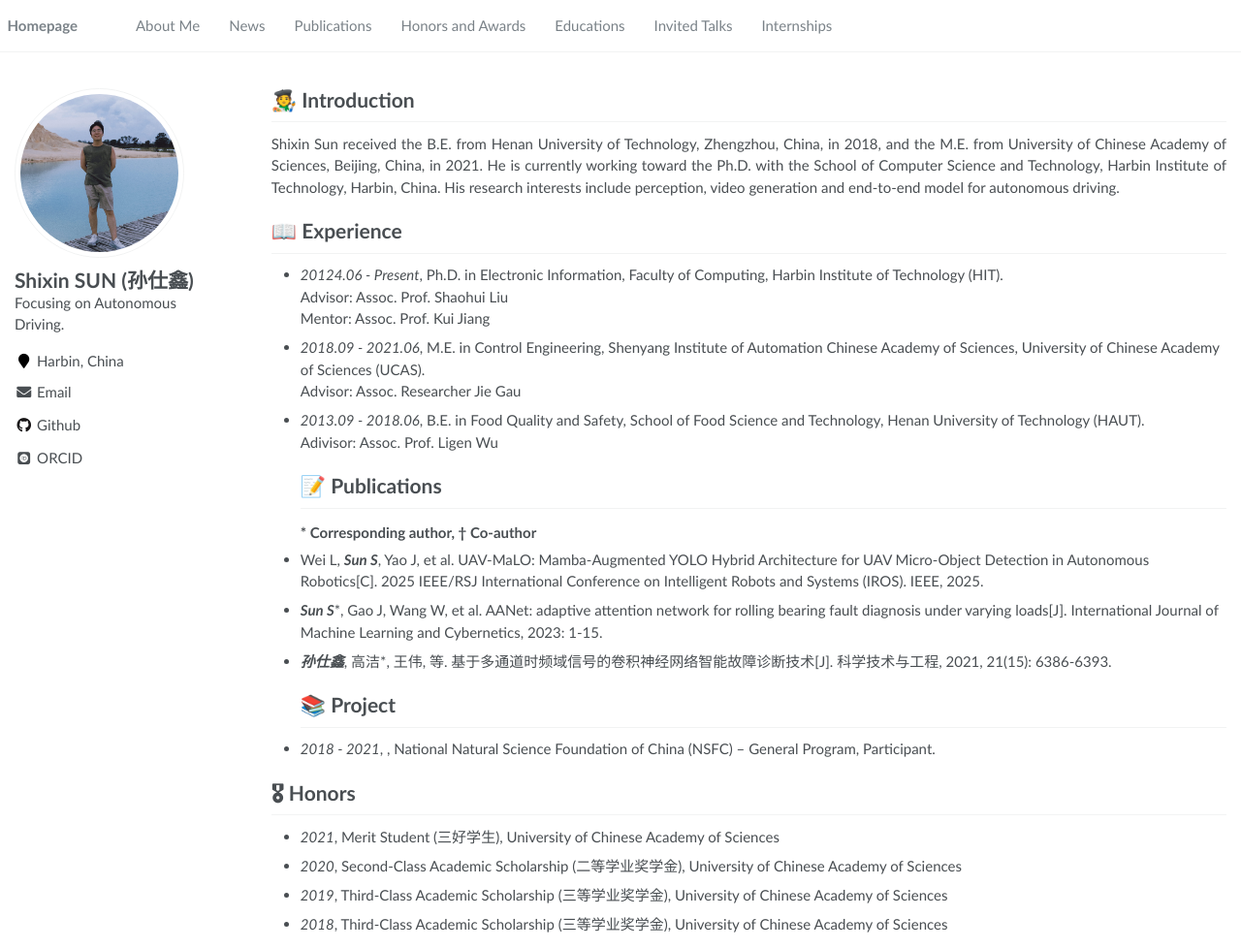
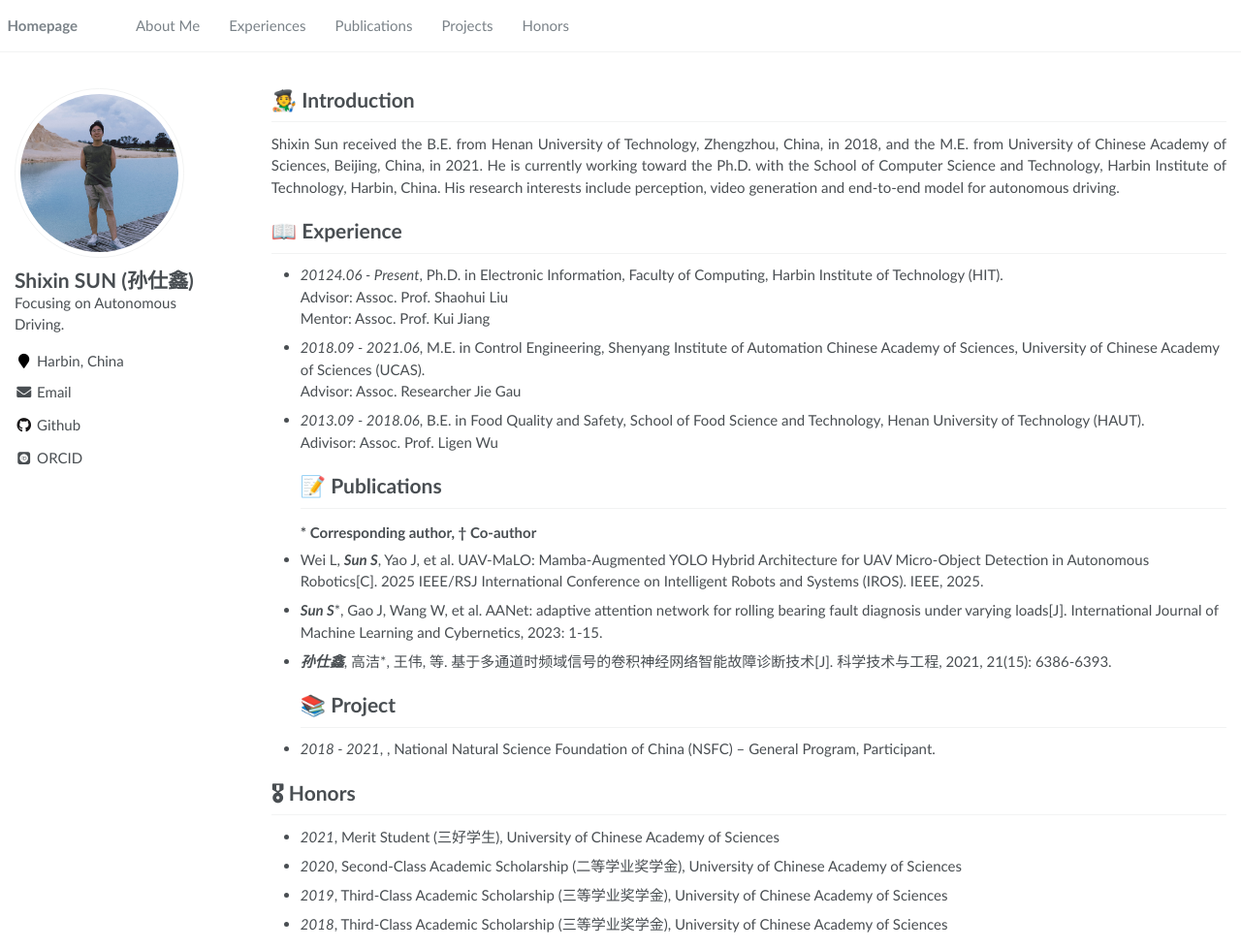
Before and after one commit to ShixinSUN94/shixinsun94.github.io, a Jekyll site: the page built from _pages/about.md, in a window 1280 px wide and 979 px high. Shown: the whole window at 97% size. Built offline with Jekyll 4.4.1, drawn with Linux system fonts in a browser that asks for light colours; some web fonts are replaced.

Commit message:
Update navigation.yml

```diff
--- a/_data/navigation.yml
+++ b/_data/navigation.yml
@@ -3,20 +3,14 @@ main:
   - title: "About Me"
     url: "/#about-me"
 
-  - title: "News"
-    url: "/#-news"
+  - title: "Experiences"
+    url: "/#-experiences"
 
   - title: "Publications"
     url: "/#-publications"
 
-  - title: "Honors and Awards"
-    url: "/#-honors-and-awards"
+  - title: "Projects"
+    url: "/#-project"
 
-  - title: "Educations"
-    url: "/#-educations"
-
-  - title: "Invited Talks"
-    url: "/#-invited-talks"
-
-  - title: "Internships"
-    url: "/#-internships"
+  - title: "Honors"
+    url: "/#-honors"
```
